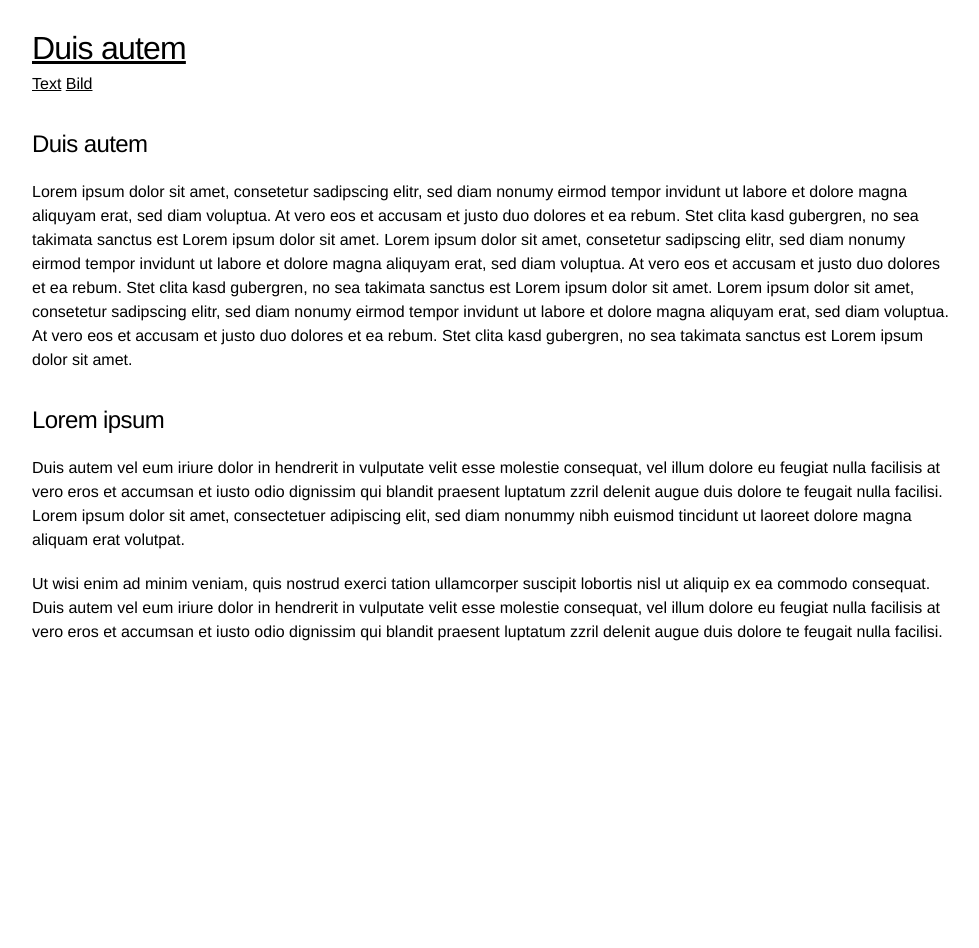
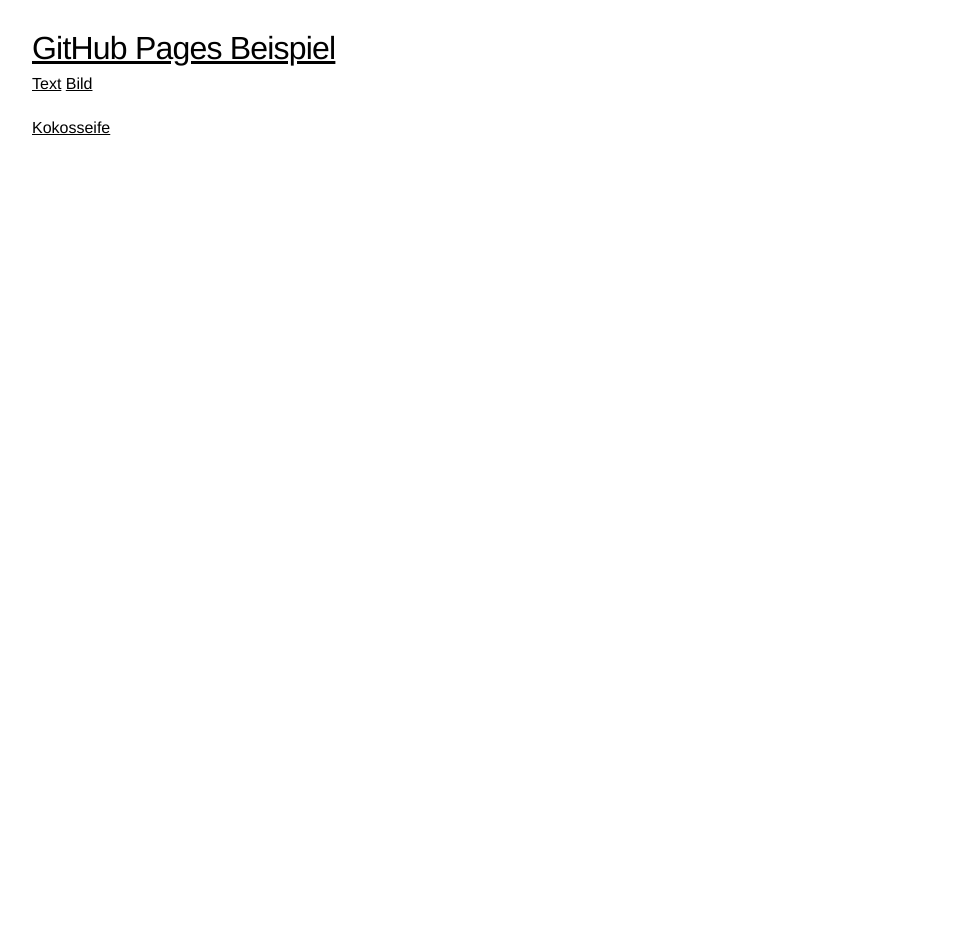
Before and after one commit to Brunikowski/graphs, a Jekyll site: the page built from index.md, in a window 1280 px wide. Shown: the whole page, without its empty margins (146-1125 px from the left). Built offline with Jekyll 4.4.1, drawn with Linux system fonts in a browser that asks for light colours; our own code applies the rules of GitHub Pages for plain Markdown files.

Commit message:
Update index.md

```diff
--- a/index.md
+++ b/index.md
@@ -2,12 +2,4 @@
 layout: default
 ---
 
-## Duis autem
-
-Lorem ipsum dolor sit amet, consetetur sadipscing elitr, sed diam nonumy eirmod tempor invidunt ut labore et dolore magna aliquyam erat, sed diam voluptua. At vero eos et accusam et justo duo dolores et ea rebum. Stet clita kasd gubergren, no sea takimata sanctus est Lorem ipsum dolor sit amet. Lorem ipsum dolor sit amet, consetetur sadipscing elitr, sed diam nonumy eirmod tempor invidunt ut labore et dolore magna aliquyam erat, sed diam voluptua. At vero eos et accusam et justo duo dolores et ea rebum. Stet clita kasd gubergren, no sea takimata sanctus est Lorem ipsum dolor sit amet. Lorem ipsum dolor sit amet, consetetur sadipscing elitr, sed diam nonumy eirmod tempor invidunt ut labore et dolore magna aliquyam erat, sed diam voluptua. At vero eos et accusam et justo duo dolores et ea rebum. Stet clita kasd gubergren, no sea takimata sanctus est Lorem ipsum dolor sit amet.
-
-## Lorem ipsum
-
-Duis autem vel eum iriure dolor in hendrerit in vulputate velit esse molestie consequat, vel illum dolore eu feugiat nulla facilisis at vero eros et accumsan et iusto odio dignissim qui blandit praesent luptatum zzril delenit augue duis dolore te feugait nulla facilisi. Lorem ipsum dolor sit amet, consectetuer adipiscing elit, sed diam nonummy nibh euismod tincidunt ut laoreet dolore magna aliquam erat volutpat.
-
-Ut wisi enim ad minim veniam, quis nostrud exerci tation ullamcorper suscipit lobortis nisl ut aliquip ex ea commodo consequat. Duis autem vel eum iriure dolor in hendrerit in vulputate velit esse molestie consequat, vel illum dolore eu feugiat nulla facilisis at vero eros et accumsan et iusto odio dignissim qui blandit praesent luptatum zzril delenit augue duis dolore te feugait nulla facilisi.
+[Kokosseife](kokosseife.md)
```
